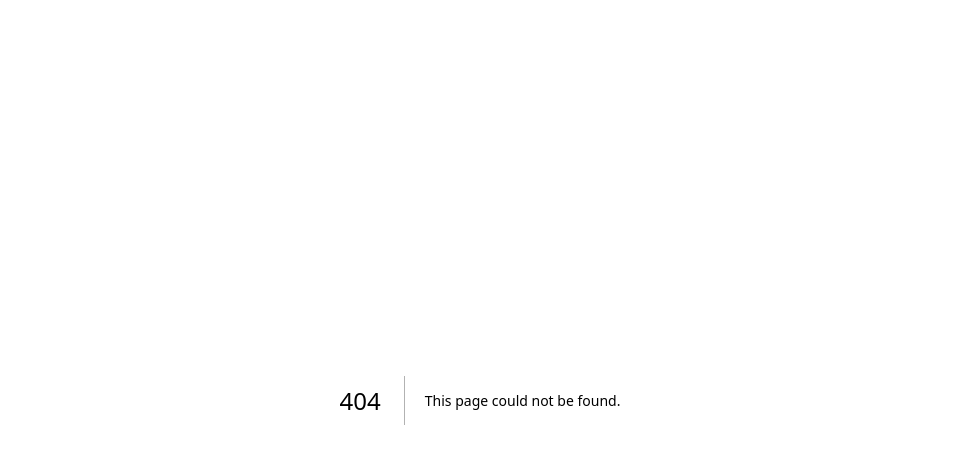
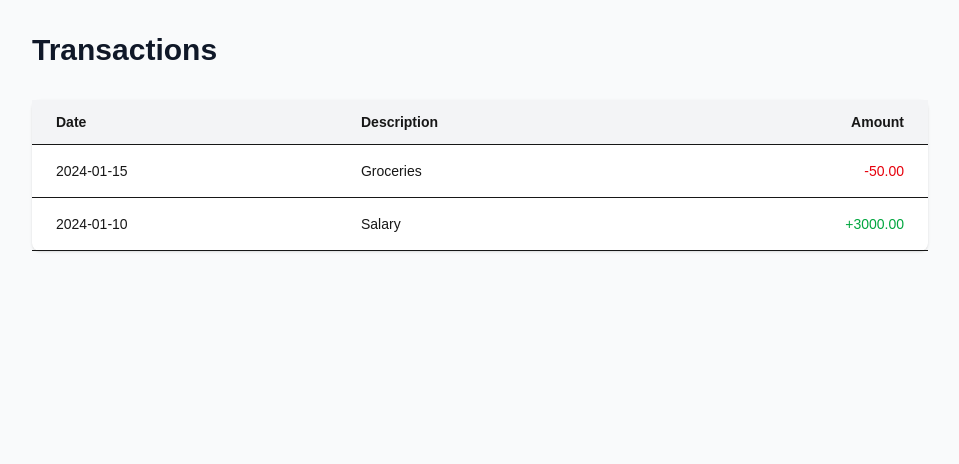
Before and after one commit to stevenzab/FinanceFront, a Next.js app: page /transaction in a window 1280 px wide. Before the commit this address had no page. Shown: the top 464 px of the page, without its empty margins (160-1119 px from the left). Built offline with nearby package versions, Linux system fonts and the light colour scheme.

Commit message:
[ADD] footer / navbar / transaction component

```diff
--- /dev/null
+++ b/app/components/navbar.tsx
@@ -0,0 +1,16 @@
+"use client";
+import { useState } from "react";
+import { IoMdMenu } from "react-icons/io";
+
+export default function Navbar() {
+    const [openSideMenu, setOpenSideMenu] = useState(false);
+
+    return (
+        <div className="flex gap-5 bg-white border border-gray-200/50 backdrop-blur-[2px] py-4 px-7 sticky top-0 z-30">
+            <IoMdMenu
+                className="text-2xl text-gray-700 cursor-pointer lg:hidden"
+            />
+            <h2 className="text-lg font-medium text-black">Financio</h2>
+        </div>
+    );
+}
--- /dev/null
+++ b/app/components/transaction.tsx
@@ -0,0 +1,39 @@
+import { useState } from "react";
+
+export default function Transaction() {
+    const [transactions, setTransactions] = useState([
+        { id: 1, description: 'Groceries', amount: -50.00, date: '2024-01-15' },
+        { id: 2, description: 'Salary', amount: 3000.00, date: '2024-01-10' },
+    ]);
+
+    return (
+        <div className="min-h-screen bg-gray-50 p-8">
+            <div className="max-w-4xl mx-auto">
+                <h1 className="text-3xl font-bold text-gray-900 mb-8">Transactions</h1>
+
+                <div className="bg-white rounded-lg shadow">
+                    <table className="w-full">
+                        <thead className="border-b bg-gray-100">
+                            <tr>
+                                <th className="px-6 py-3 text-left text-sm font-semibold">Date</th>
+                                <th className="px-6 py-3 text-left text-sm font-semibold">Description</th>
+                                <th className="px-6 py-3 text-right text-sm font-semibold">Amount</th>
+                            </tr>
+                        </thead>
+                        <tbody>
+                            {transactions.map((tx) => (
+                                <tr key={tx.id} className="border-b hover:bg-gray-50">
+                                    <td className="px-6 py-4 text-sm">{tx.date}</td>
+                                    <td className="px-6 py-4 text-sm">{tx.description}</td>
+                                    <td className={`px-6 py-4 text-sm text-right font-medium ${tx.amount > 0 ? 'text-green-600' : 'text-red-600'}`}>
+                                        {tx.amount > 0 ? '+' : ''}{tx.amount.toFixed(2)}
+                                    </td>
+                                </tr>
+                            ))}
+                        </tbody>
+                    </table>
+                </div>
+            </div>
+        </div>
+    );
+}
--- /dev/null
+++ b/app/transaction/page.tsx
@@ -0,0 +1,10 @@
+"use client";
+
+import Transaction from "../components/transaction";
+
+export default function TransactionPage() {
+
+    return (
+        <Transaction />
+    );
+}
```
Also changed, not shown: app/components/footer.tsx (added).
